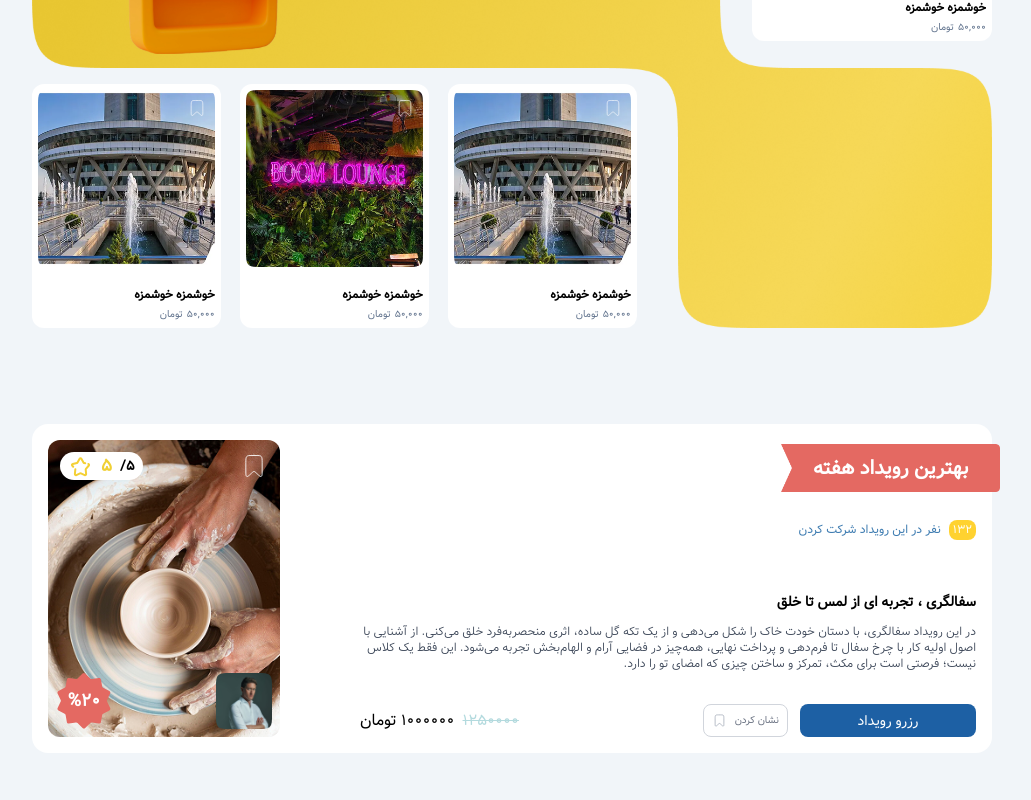
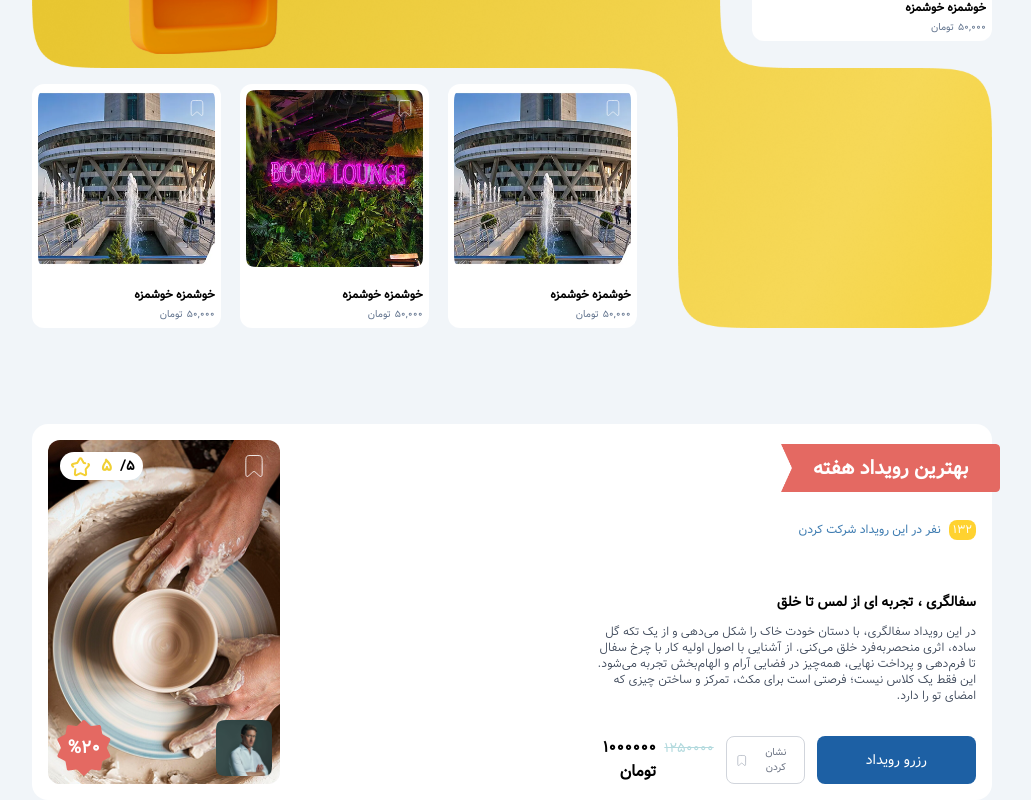
Before and after one commit to MohammadSoleimanikia/assignment, a React (Vite) app: page / in a window 1280 px wide. Shown: the part 1642-2442 px from the top of the page, without its empty margins (128-1159 px from the left). Before the commit the page ends 2395 px from the top, so only its background shows below. Built offline with nearby package versions, Linux system fonts and the light colour scheme.

Commit message:
add empty space between of image and text

```diff
--- a/src/components/bestEvent/BestEvent.tsx
+++ b/src/components/bestEvent/BestEvent.tsx
@@ -1,7 +1,7 @@
 export default function BestEvent() {
     return (
         <div className="w-11/12 lg:w-9/12
-                        md:flex md:flex-row-reverse
+                        md:flex md:justify-between md:flex-row-reverse
                         rounded-xl md:rounded-2xl p-4
                         bg-white mx-auto relative  ">
             {/* عکس اصلی + اکشن‌ها */}
@@ -102,7 +102,7 @@ export default function BestEvent() {
             </div>
 
             {/* card detail */}
-            <div className="mt-5  md:w-3/6 lg:w-2/3 xl:w-3/4 space-y-3 md:flex md:flex-col md:justify-around md:mt-20  lg:pl-20 ">
+            <div className="mt-5 md:w-3/6 lg:w-2/3 xl:w-3/6 space-y-3 md:flex md:flex-col md:justify-around md:mt-20  lg:pl-20 ">
                 {/* user count */}
                 <div className="flex gap-1 items-baseline">
                     <span className="bg-amber-300 text-white md:text-xs rounded-lg px-1 py-0.5 ml-1">
@@ -187,10 +187,10 @@ export default function BestEvent() {
 
                     {/* price section */}
                     <div className="flex justify-start items-baseline gap-2">
-                        <p className="text-base line-through text-[#B3DADE]">
+                        <p className="text-sm line-through text-[#B3DADE]">
                             1250000
                         </p>
-                        <p className="text-base ">1000000 تومان</p>
+                        <p className="text-base font-semibold">1000000 تومان</p>
                     </div>
                 </div>
             </div>
```
